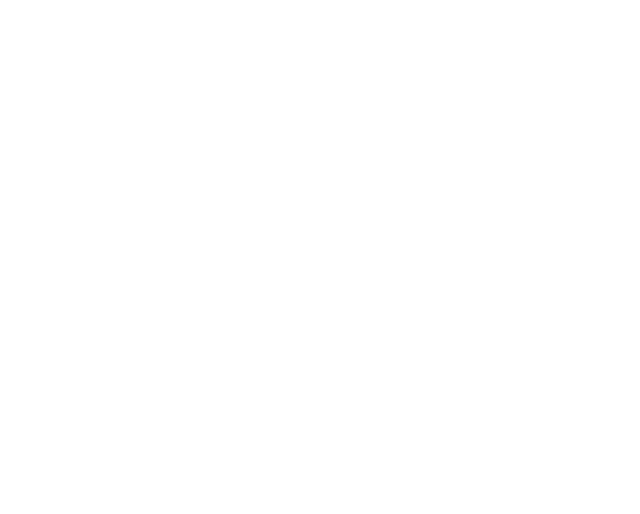
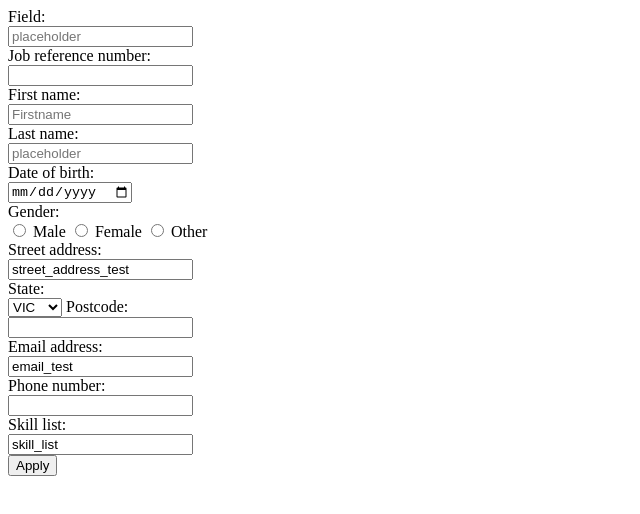
Before and after one commit to 102560056/COS10026-Assignment-1, a plain HTML site: page apply.html in a window 1280 px wide. Shown: the whole page, without its empty margins (0-640 px from the left). Drawn offline with Linux system fonts and the light colour scheme.

Commit message:
Skeleton for Apply page

```diff
--- a/apply.html
+++ b/apply.html
@@ -1,23 +1,6 @@
 <!-- 3. Job application page (apply.html)
 This page has a form that allows a potential candidate to register their interest in the advertised
-position.  HTML5 data validation should be used to check the user’s input.
-
-The form will allow a potential applicant to fill in the following:
-Field, Format requirement
-Job reference number, exactly 5 alphanumeric characters
-First name, max 20 alpha characters
-Last name, max 20 alpha characters
-Date of birth, dd/mm/yyyy
-Gender,  radio inputs grouped  using a fieldset and legend
-Street Address,  max 40 characters
-Suburb/town, max 40 characters
-State,  drop down selection from
-VIC,NSW,QLD,NT,WA,SA,TAS,ACT
-Postcode, exactly 4 digits
-Email address, validate format
-Phone number,  8 to 12 digits, or spaces
-Skill list (The last item in list should read “Other skills...”), checkbox inputs
-Other skills,  textarea
+position.
 
 All inputs should have labels. All form values, except the comment textarea are ‘required’ or have
 a default value (e.g. select and checkbox inputs). The user should not be able to submit the form
@@ -41,8 +24,82 @@ tested. -->
     <title>Document</title>
 </head>
 
+
 <body>
+    <form action="" method="post">
+        <!-- TODO  -->
 
+        <!-- Field, Format requirement -->
+        <label for="field">Field:</label><br>
+        <input type="text" id="field" placeholder="placeholder" required><br>
+
+        <!-- Job reference number, exactly 5 alphanumeric characters  -->
+        <label for="job_refrence">Job reference number:</label><br>
+        <input type="number" id="job_refrence" pattern="\b([a-zA-Z]|[0-9]){5,5}\b" maxlength="5" required><br>
+
+        <!-- First name, max 20 alpha characters -->
+        <label for="first_name">First name:</label><br>
+        <input type="text" id="first_name" placeholder="Firstname" pattern="\w([a-zA-Z]|[0-9]){1,20}" maxlength="20" required><br>
+
+        <!-- Last name, max 20 alpha characters -->
+        <label for="last_name">Last name:</label><br>
+        <input type="text" id="last_name" placeholder="placeholder" pattern="\w([a-zA-Z]|[0-9]){1,20}" maxlength="20" required><br>
+
+        <!-- Date of birth, dd/mm/yyyy  -->
+        <label for="dob">Date of birth:</label><br>
+        <input type="date" id="dob" required><br>
+
+        <!-- Gender,  radio inputs grouped  using a fieldset and legend  -->
+        <label for="gender">Gender:</label><br>
+        <input type="radio" name="gender" id="male" value="male" required>
+        <label for="male">Male</label>
+        <input type="radio" name="gender" id="female" value="female" required>
+        <label for="female">Female</label>
+        <input type="radio" name="gender" id="other" value="other" required>
+        <label for="other">Other</label><br>
+
+        <!-- Street Address,  max 40 characters -->
+        <label for="street_address">Street address:</label><br>
+        <input type="text" id="street_address" value="street_address_test" maxlength="40" required><br>
+
+        <!-- State,  drop down selection from
+VIC,NSW,QLD,NT,WA,SA,TAS,ACT -->
+        <label for="state">State:</label><br>
+        <select id="state" required>
+            <option value="VIC">VIC</option>
+            <option value="NSW">NSW</option>
+            <option value="QLD">QLD</option>
+            <option value="NT">NT</option>
+            <option value="WA">WA</option>
+            <option value="SA">SA</option>
+            <option value="TAS">TAS</option>
+            <option value="ACT">ACT</option>
+        </select>
+
+        <!-- Postcode, exactly 4 digits  -->
+        <label for="post_code">Postcode:</label><br>
+        <input type="number" id="post_code" value="post_code_test" maxlength="4" pattern="\d{4,4}" required><br>
+
+        <!-- Email address, validate format  -->
+        <label for="email">Email address:</label><br>
+        <input type="email" id="email" value="email_test" required><br>
+
+
+        <!-- TODO -->
+
+        <!-- Phone number,  8 to 12 digits, or spaces  -->
+        <label for="phone">Phone number:</label><br>
+        <input type="number" id="phone" value="phone_test" minlength="8" maxlength="12" required><br>
+
+        <!-- TODO -->
+
+        <!-- Skill list (The last item in list should read “Other skills...”), checkbox inputs
+Other skills,  textarea  -->
+        <label for="skill_list">Skill list:</label><br>
+        <input type="text" id="skill_list" value="skill_list"><br>
+
+        <input type="submit" value="Apply">
+    </form>
 </body>
 
 </html>
```
Also changed, not shown: index.html (+1 -1 lines).
